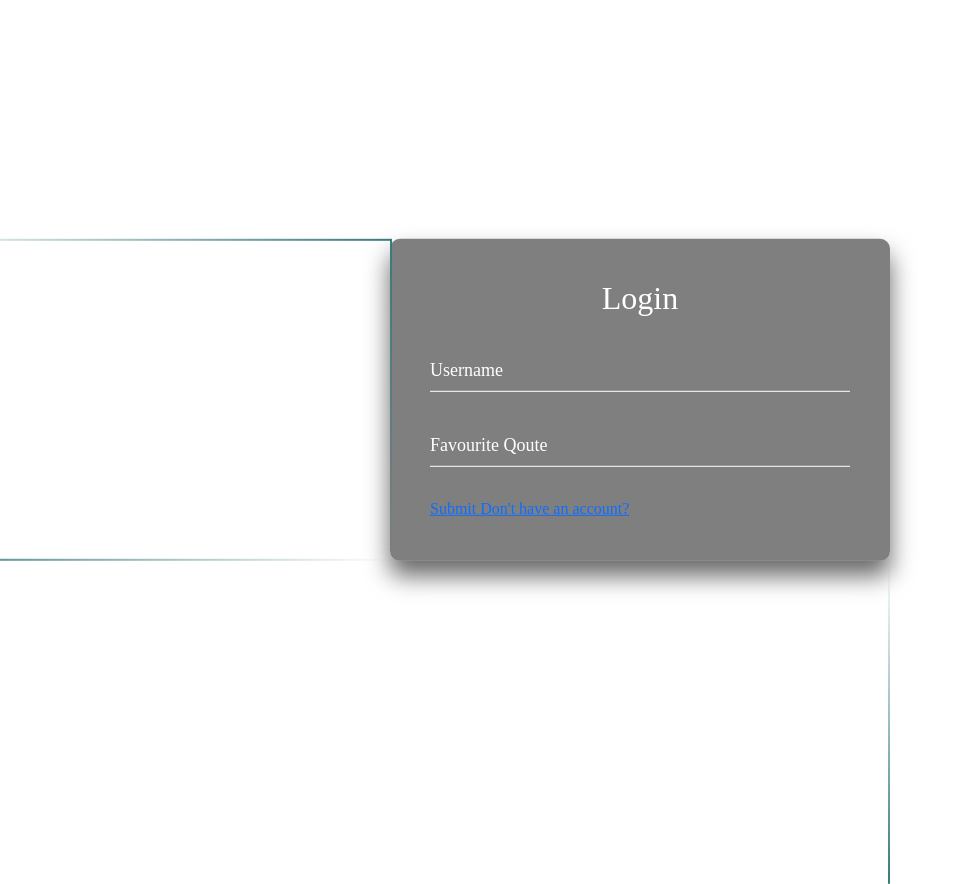
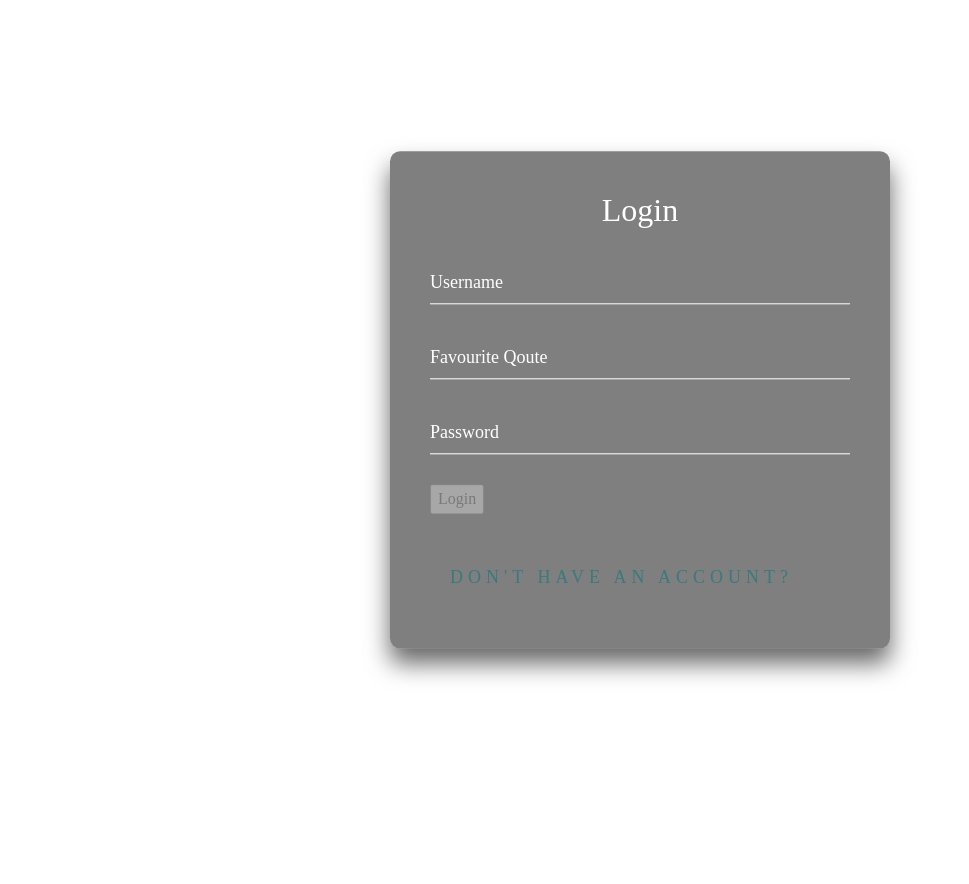
Before and after one commit to MennaRaafat/To-Do-List, an Angular app: page / in a window 1280 px wide. Shown: the whole page, without its empty margins (0-969 px from the left). After the commit the page ends 800 px from the top, so only its background shows below. Built offline with nearby package versions, Linux system fonts and the light colour scheme; a web font is replaced by a local one.

Commit message:
Login Form With Validation

```diff
--- a/src/app/app.module.ts
+++ b/src/app/app.module.ts
@@ -14,6 +14,7 @@ import { TodoComponent } from './components/todo/todo.component';
 import { TodosComponent } from './components/todos/todos.component';
 import { RegisterComponent } from './components/register/register.component';
 import { ContactUsComponent } from './components/contact-us/contact-us.component';
+import { ReactiveFormsModule } from '@angular/forms';
 
 
 @NgModule({
@@ -35,6 +36,7 @@ import { ContactUsComponent } from './components/contact-us/contact-us.component
     BrowserModule,
     FormsModule,
     AppRoutingModule,
+    ReactiveFormsModule
   ],
   providers: [],
   bootstrap: [AppComponent]
--- a/src/app/components/login/login.component.html
+++ b/src/app/components/login/login.component.html
@@ -13,23 +13,35 @@
 
     <div class="login-box">
         <h2>Login</h2>
+        <!-- <form [formGroup]="myForm" (ngSubmit)="submit()"> -->
+          <form [formGroup]="myForm">
+
           <div class="user-box">
-            <input type="text" name="userInput" [(ngModel)]="userInput" required>
-            <label>Username</label>
+
+            <input type="text" name="userInput" formControlName="userInput" id="username" [(ngModel)]="userInput" required>
+            <label for="username">Username</label>
+            <p *ngIf="myForm.get('userInput')?.touched &&myForm.get('userInput')?.errors?.['required']">username is required</p>
           </div>
           <div class="user-box">
-            <input type="text" name="quoteInput" [(ngModel)]="quoteInput" required>
-            <label>Favourite Qoute</label>
+            <input type="text" name="quoteInput" formControlName="quoteInput" id="quote" [(ngModel)]="quoteInput" required>
+            <label for="quote">Favourite Qoute</label>
           </div>
-          <a [routerLink]="['/user']" (click)="change()">
+          <div class="user-box">
+            <input type="password" id="password" name="password" formControlName="password" [(ngModel)]="password" required>
+            <label>Password</label>
+          </div>
+          <input type="button" value="Login" [routerLink]="['/user']" (click)="change()" (click)="submit()" [disabled]="myForm.invalid">
+          <!-- <a [routerLink]="['/user']" (click)="change()">
             <span></span>
             <span></span>
             <span></span>
             <span></span>
             Submit
-          </a>
+          </a> -->
           <!-- (click)="addUser()" -->
           <a [routerLink]="['/register']">Don't have an account?</a>
+       </form>
       </div>
+
 </body>
 </html>
--- a/src/app/components/login/login.component.ts
+++ b/src/app/components/login/login.component.ts
@@ -1,31 +1,35 @@
 import { Component} from '@angular/core';
 import { AuthService } from 'src/app/services/auth.service';
 import { UsersService } from '../../services/users.service';
-
+import { FormControl, FormGroup, Validators } from '@angular/forms';
 @Component({
   selector: 'app-login',
   templateUrl: './login.component.html',
   styleUrls: ['./login.component.css']
 })
 export class LoginComponent {
+  myForm: FormGroup;
   console = console;
 
   userInput:String="";
   quoteInput:String="";
+  password:String="";
   isLogged = false  ;
   constructor(private _user: UsersService,private _auth:AuthService) {
     this._auth.loggedIn$.subscribe((res)=>{
       this.isLogged = res
     })
+    this.myForm = new FormGroup({
+      userInput: new FormControl(null, [Validators.required , Validators.pattern('')]),
+      quoteInput: new FormControl(null, [Validators.required]),
+      password: new FormControl(null, [Validators.required])
+    })
   }
 
-  // addUser() {
-  //   this._user.createUser(
-  //     this.userInput,
-  //     this.quoteInput
-  //   );
-  // }
   change() {
     this._auth.change()
   }
+  submit() {
+   this._user.CheckUser(this.userInput,this.password)
+  }
 }
--- a/src/app/components/navbar/navbar.component.ts
+++ b/src/app/components/navbar/navbar.component.ts
@@ -15,7 +15,6 @@ export class NavbarComponent {
   constructor(private user: UsersService,private _todoInfo:TodosService) {
 
    }
-
   loggedUser=this.user.users.map(el=>el.username);
   totalElm=this._todoInfo;
 
--- a/src/app/components/register/register.component.html
+++ b/src/app/components/register/register.component.html
@@ -6,17 +6,9 @@
 </head>
 <body>
 	<div class="main">
-		<!-- <input type="checkbox" id="chk" aria-hidden="true"> -->
-		<!--[disabled]="!regForm.valid" -->
-		<!-- #regForm="ngForm" -->
-		<!-- (ngSubmit)="addUser()" -->
-		<!-- [(ngModel)]="username" -->
-		<!-- [(ngModel)]="quote" -->
-		<!-- [(ngModel)]="password"  -->
 			<div class="signup">
 				<form>
-					<!-- ng-untouched ng-pristine ng-valid -->
-					<label for="chk" aria-hidden="true">Sign up</label>
+					<label for="chk" aria-hidden="true"></label>
 
 					<label for="username">username</label>
 					<input class="form-control " name="usernameInput" [(ngModel)]="usernameInput"   type="text" id="username" required>
@@ -46,14 +38,6 @@
 					<button type="button" (click)="addUser()">Sign up</button>
 				</form>
 			</div>
-			<!-- <div class="login">
-				<form>
-					<label for="chk" aria-hidden="true">Login</label>
-					<input type="email" name="email" placeholder="Email" required>
-					<input type="password" name="pswd" placeholder="Password" required>
-					<button>Login</button>
-				</form>
-			</div> -->
 	</div>
 </body>
 </html>
--- a/src/app/services/users.service.ts
+++ b/src/app/services/users.service.ts
@@ -32,4 +32,22 @@ constructor(private router:Router) { }
     }
   }
 
+  CheckUser(usernameInput: String,passwordInput:String){
+    const userData = { username: usernameInput, password:passwordInput};
+    if(localStorage.getItem("Users")){
+      const usersRegistered=localStorage.getItem('Users')
+      if(usersRegistered){
+        const users_log=JSON.parse(usersRegistered)
+        const users=users_log.map((elem:any)=>{
+          if(elem.username == usernameInput){
+            if(elem.password == passwordInput)
+            this.router.navigate(['/user'])
+          }else{
+            this.router.navigate(['/'])
+          }
+        })
+      }
+    }
+  }
+
 }
```
